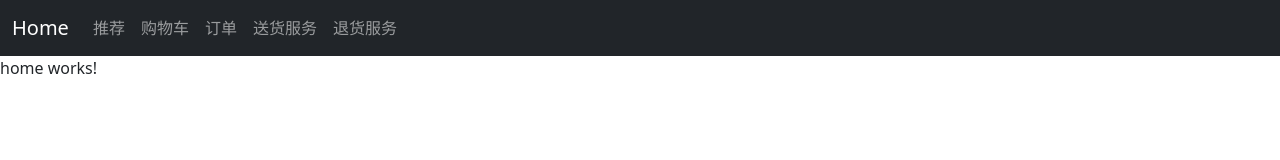
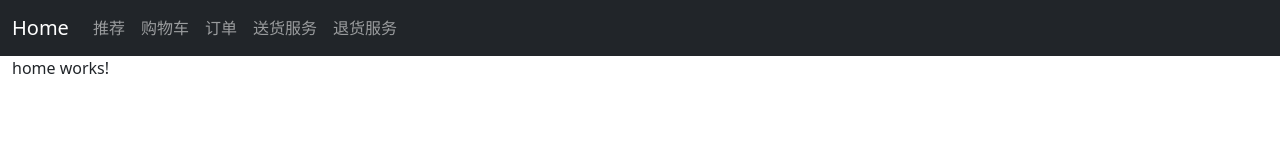
Before and after one commit to Jsyfer/angular-demo, an Angular app: page /home in a window 1280 px wide. Shown: the top 160 px of the page. Built offline with nearby package versions, Linux system fonts and the light colour scheme.

Commit message:
add container style

```diff
--- a/src/app/app.component.html
+++ b/src/app/app.component.html
@@ -1,3 +1,4 @@
 <app-navbar></app-navbar>
-
-<router-outlet></router-outlet>
+<div class="container-fluid">
+  <router-outlet></router-outlet>
+</div>
```
